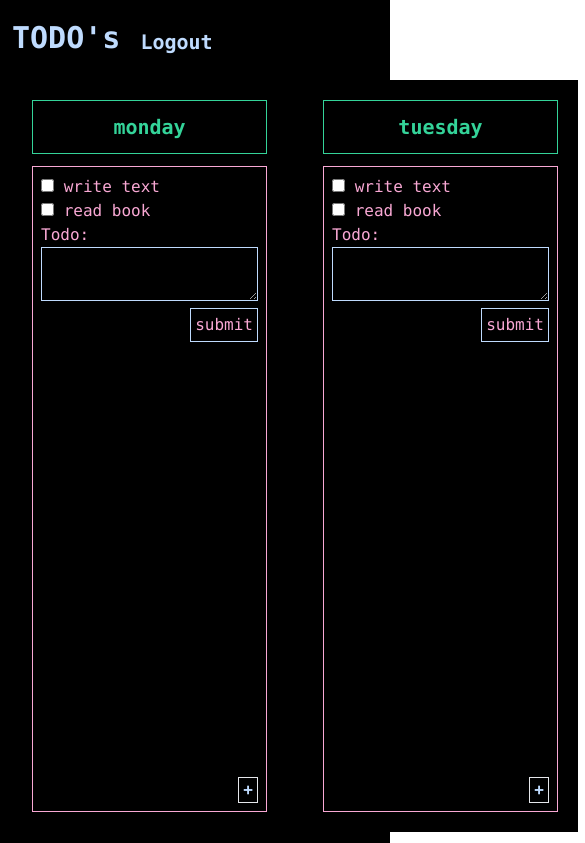
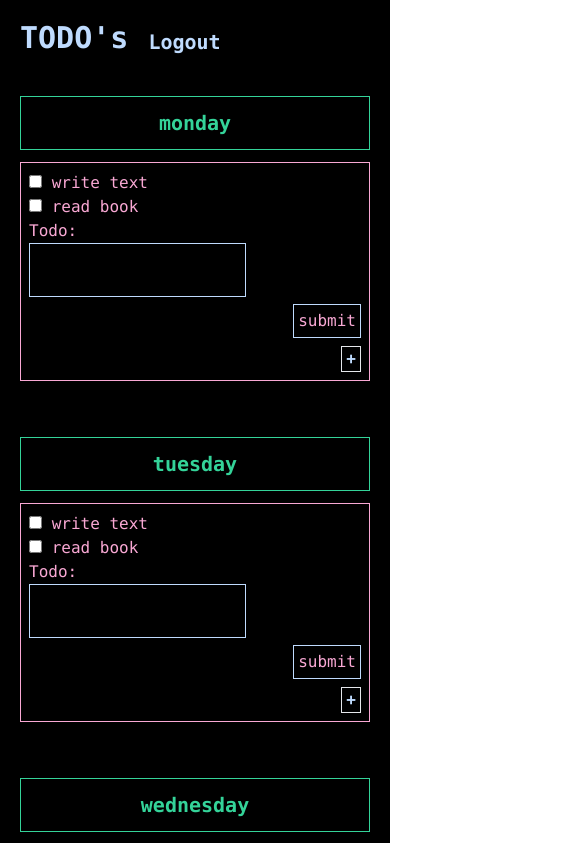
Before and after one commit to hiitsmeme/todo-webapp, a React (Create React App) app: page / in a window 390 px wide. Shown: the top 843 px of the page, 585 px wide, since content can reach past the window. Built offline with nearby package versions, Linux system fonts and the light colour scheme.

Commit message:
mobile friendly

```diff
--- a/src/App.js
+++ b/src/App.js
@@ -10,16 +10,16 @@ const weekItems = week.map((day) =>
 class App extends React.Component {
   render () {
       return (
-          <div class="flex flex-col w-screen h-screen bg-black font-mono">
-              <Navbar />
-              <div class="flex flex-row space-x-4 items-stretch h-full w-full p-3">
-                <Day day="monday" />
+          <div class="flex flex-col w-screen min-h-screen overflow-auto bg-black font-mono">
+              <Navbar class="box-border"/>
+              <div class="flex sm:flex-row flex-col sm:flex-wrap gap-4 justify-evenly box-border">
+                <Day day="monday"/>
                 <Day day="tuesday" />
                 <Day day="wednesday" />
                 <Day day="thursday" />
                 <Day day="friday" />
-                <Day day="saturday" />
-                <Day day="sunday" />
+                <Day day="saturday"/>
+                <Day day="sunday"/>
               </div>
           </div>
       )
--- a/src/day.js
+++ b/src/day.js
@@ -16,11 +16,11 @@ class Day extends React.Component {
 
     render() {
         return (
-            <div class="flex flex-col h-full w-1/7 bg-black text-green-400 p-5">
+            <div class="flex flex-col h-full bg-black text-green-400 p-5 overflow-y-auto">
                 <div class="flex flex-col p-3 border border-green-400 text-xl font-bold self-stretch mb-3">
                     <div class="self-center">{this.props.day}</div>
                 </div>
-                <div class="relative flex flex-col p-2 border border-pink-300 h-full text-pink-300 text-md">
+                <div class="static flex flex-col p-2 border border-pink-300 text-pink-300 text-md overflow-auto">
                     <ul>
                         <Todo text="write text" />
                         <Todo text="read book" />
@@ -29,7 +29,7 @@ class Day extends React.Component {
                         <TodoForm day={this.props.day} />
                     </div>
 
-                    <button class="absolute place-self-end bottom-2 right-2 font-bold text-blue-200 border px-1 hover:border-2"
+                    <button class="static inline-block mt-2 place-self-end bottom-2 right-2 font-bold text-blue-200 border px-1 hover:border-2"
                     onClick={this.state.todoform}>+</button>
 
                 </div>
--- a/src/navbar.js
+++ b/src/navbar.js
@@ -3,8 +3,8 @@ import React from 'react';
 class Navbar extends React.Component {
     render () {
         return (
-            <div class="w-screen flex flex-row p-3 text-blue-200 font-bold text-xl pt-5 place-items-center">
-                <div class="flex flex-row self-center space-x-5">
+            <div class="w-screen flex flex-row p-5 text-blue-200 font-bold text-xl">
+                <div class="flex flex-row space-x-5">
                     <div class="text-3xl">TODO's</div>
                     <div class="self-end">Logout</div>
                 </div>
--- a/src/todo-form.js
+++ b/src/todo-form.js
@@ -17,15 +17,15 @@ class TodoForm extends React.Component {
     }
 
     handleSubmit(event) {
-        let tododict = {
-            todotext: this.state.value,
-            day: this.props.day
+        let todo = {
+            "todotext" : this.state.value,
+            "day": this.props.day
         }
 
         $.ajax({
             url: '/todo',
             type: 'POST',
-            data: tododict,
+            data: todo,
             success: function(response){
                 //
             }
@@ -36,9 +36,10 @@ class TodoForm extends React.Component {
     render() {
         return (
             <form onSubmit={this.handleSubmit} class="bg-black flex flex-col">
-                <label>Todo:
+                <label>
+                    <div>Todo:</div>
                     <textarea
-                    class="bg-black border border-blue-200 pt-1"
+                    class="bg-black border border-blue-200 pt-1 resize-none"
                     value={this.state.value}
                     onChange={this.handleChange} />
                 </label>
```
Also changed, not shown: 1 other file (tests, documents, lock files or other folders).
